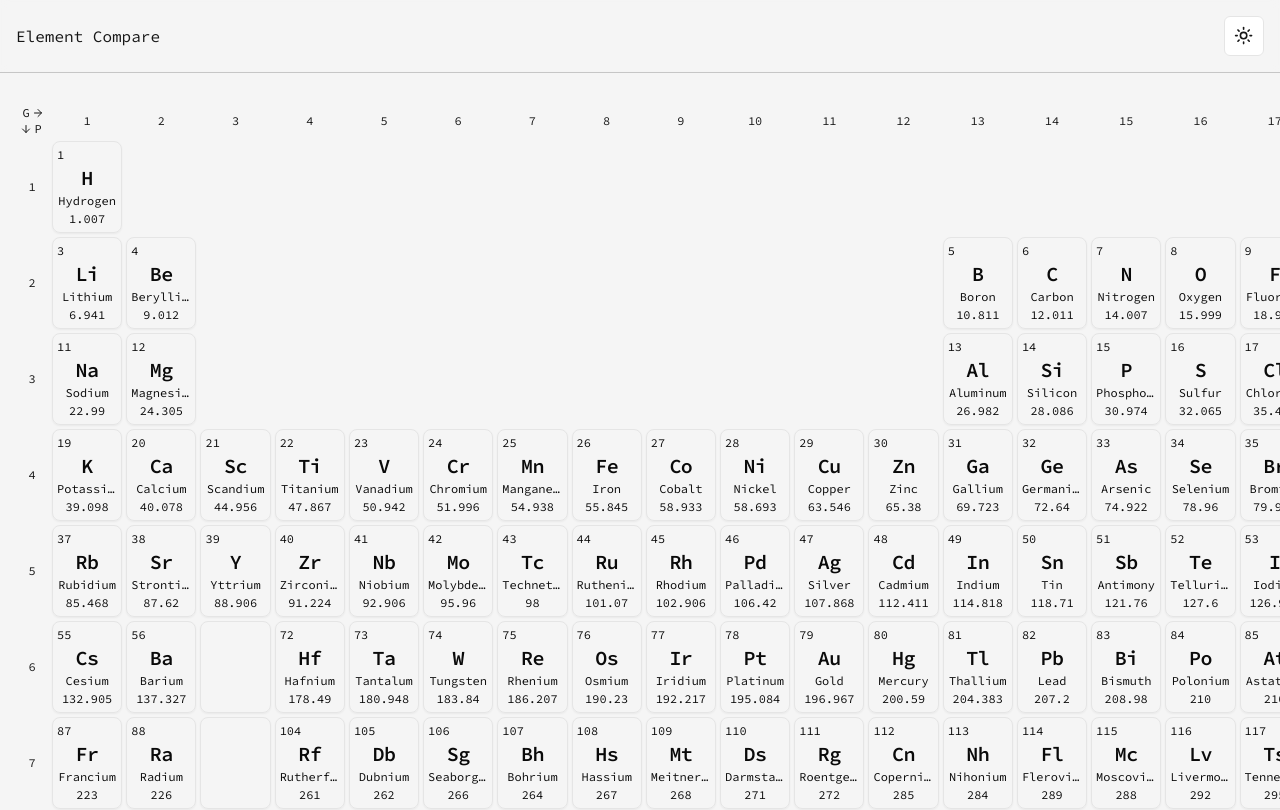
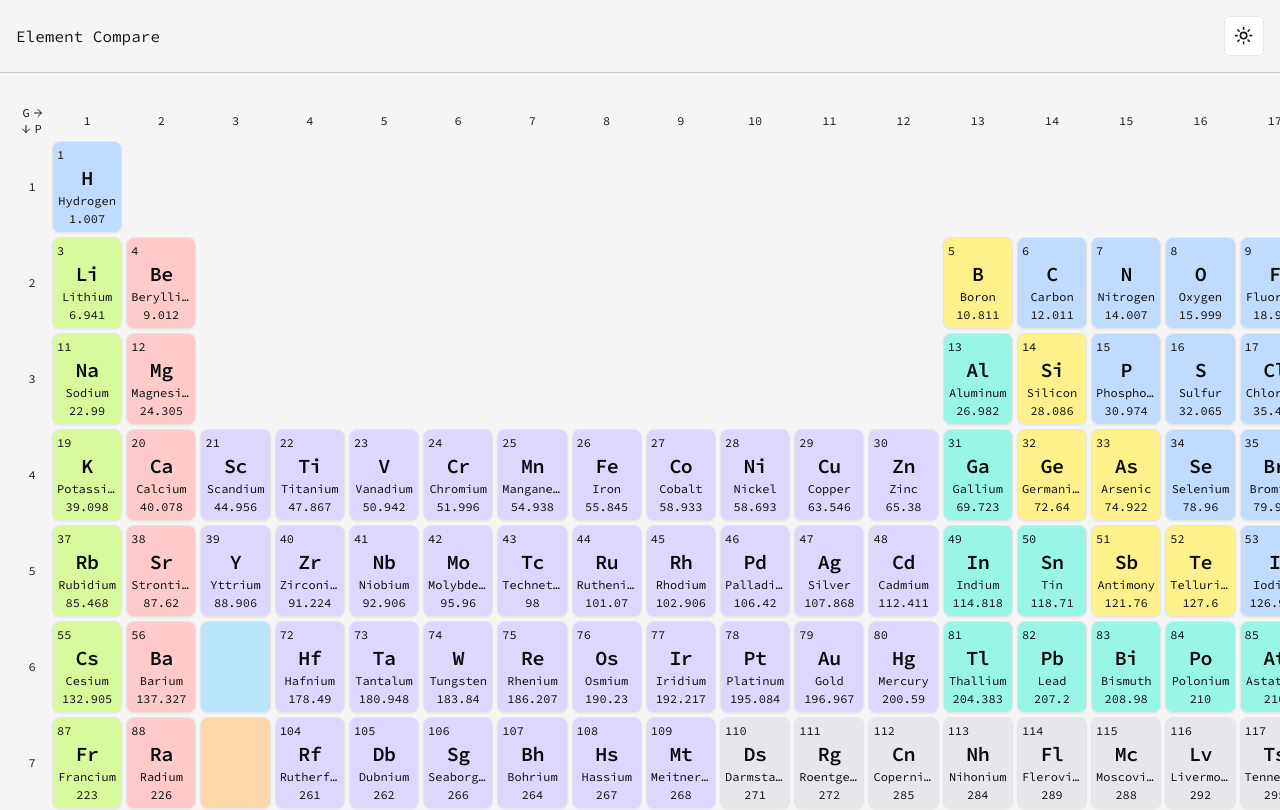
Before and after one commit to 0mppula/element-compare, a Next.js app: page / in a window 1280 px wide. Shown: the top 810 px of the page. Built offline with nearby package versions, Linux system fonts and the light colour scheme.

Commit message:
Refactor element colors in Element.tsx and TableGaps.tsx

```diff
--- a/components/PeriodicTable/Element.tsx
+++ b/components/PeriodicTable/Element.tsx
@@ -1,6 +1,5 @@
 import { Card } from '@/components/ui/card';
-import { ElementColorsDark, ElementColorsLight } from '@/constants';
-import { IElement } from '@/types/elements';
+import { IElement, IElementType } from '@/types/elements';
 
 interface ElementProps {
 	element: IElement;
@@ -32,11 +31,24 @@ const Element = ({ element }: ElementProps) => {
 		11: 'row-start-11',
 	};
 
+	const ElementColors: { [key in IElementType]: string } = {
+		'alkali metal': 'bg-lime-200 dark:bg-lime-950 ',
+		metalloid: 'bg-yellow-200 dark:bg-yellow-950 ',
+		actinide: 'bg-orange-200 dark:bg-orange-950 ',
+		'alkali earth metal': 'bg-red-200 dark:bg-red-950 ',
+		'reactive non-metal': 'bg-blue-200 dark:bg-blue-950 ',
+		'unknown type': 'bg-gray-200 dark:bg-gray-800 ',
+		'transition metal': 'bg-violet-200 dark:bg-violet-950 ',
+		'noble gas': 'bg-fuchsia-200 dark:bg-fuchsia-950 ',
+		'post-transition metal': 'bg-teal-200 dark:bg-teal-950 ',
+		lanthanide: 'bg-sky-200 dark:bg-sky-950 ',
+	};
+
 	return (
 		<Card
-			className={`p-1 col-span-1 ${ElementColorsLight[element.Type]} ${
-				ElementColorsDark[element.Type]
-			} ${ElementRowStarts[elementRowStart]} overflow-hidden text-[12px]`}
+			className={`p-1 col-span-1 ${ElementColors[element.Type]} ${
+				ElementRowStarts[elementRowStart]
+			} overflow-hidden text-[12px]`}
 		>
 			<div>
 				<p className="flex justify-between items-center">{element.AtomicNumber}</p>
--- a/components/PeriodicTable/TableGaps.tsx
+++ b/components/PeriodicTable/TableGaps.tsx
@@ -1,4 +1,4 @@
-import { ElementColorsDark, ElementColorsLight } from '@/constants';
+import { IElementType } from '@/types/elements';
 import { Card } from '../ui/card';
 
 interface TableGapsProps {}
@@ -9,16 +9,25 @@ const TableGaps = ({}: TableGapsProps) => {
 	const BerylliumBoronGap = <div className="col-span-10 col-start-4 row-start-3" />;
 	const MagnesiumAluminiumGap = <div className="col-span-10 col-start-4 row-start-4" />;
 
+	const ElementColors: { [key in IElementType]: string } = {
+		'alkali metal': 'bg-lime-200 dark:bg-lime-950 ',
+		metalloid: 'bg-yellow-200 dark:bg-yellow-950 ',
+		actinide: 'bg-orange-200 dark:bg-orange-950 ',
+		'alkali earth metal': 'bg-red-200 dark:bg-red-950 ',
+		'reactive non-metal': 'bg-blue-200 dark:bg-blue-950 ',
+		'unknown type': 'bg-gray-200 dark:bg-gray-800 ',
+		'transition metal': 'bg-violet-200 dark:bg-violet-950 ',
+		'noble gas': 'bg-fuchsia-200 dark:bg-fuchsia-950 ',
+		'post-transition metal': 'bg-teal-200 dark:bg-teal-950 ',
+		lanthanide: 'bg-sky-200 dark:bg-sky-950 ',
+	};
+
 	// Spans the empty space that is allocated for the lanthanide and actinide elements seperator.
 	const LathanideSeperatorCard = (
-		<Card
-			className={`${ElementColorsLight['lanthanide']} ${ElementColorsDark['lanthanide']} col-start-4 row-start-7`}
-		/>
+		<Card className={`${ElementColors['lanthanide']} col-start-4 row-start-7`} />
 	);
 	const ActinideSeperatorCard = (
-		<Card
-			className={`${ElementColorsLight['actinide']} ${ElementColorsDark['actinide']} col-start-4 row-start-8`}
-		/>
+		<Card className={`${ElementColors['actinide']} col-start-4 row-start-8`} />
 	);
 
 	// Creates a small gap between the bottom 2 rows of the elements.
--- a/constants/index.ts
+++ b/constants/index.ts
@@ -1,27 +1,14 @@
 import { IElementType } from '@/types/elements';
 
-export const ElementColorsDark: { [key in IElementType]: string } = {
-	'alkali metal': 'dark:bg-cyan-950',
-	metalloid: 'dark:bg-yellow-950',
-	actinide: 'dark:bg-orange-950', //
-	'alkali earth metal': 'dark:bg-red-950',
-	'reactive non-metal': 'dark:bg-blue-950',
-	'unknown type': 'dark:bg-gray-950',
-	'transition metal': 'dark:bg-violet-950',
-	'noble gas': 'dark:bg-fuchsia-950',
-	'post-transition metal': 'dark:bg-green-950',
-	lanthanide: 'dark:bg-sky-950',
+const ElementColors: { [key in IElementType]: string } = {
+	'alkali metal': 'bg-lime-200 dark:bg-lime-950 ',
+	metalloid: 'bg-yellow-200 dark:bg-yellow-950 ',
+	actinide: 'bg-orange-200 dark:bg-orange-950 ',
+	'alkali earth metal': 'bg-red-200 dark:bg-red-950 ',
+	'reactive non-metal': 'bg-blue-200 dark:bg-blue-950 ',
+	'unknown type': 'bg-gray-200 dark:bg-gray-800 ',
+	'transition metal': 'bg-violet-200 dark:bg-violet-950 ',
+	'noble gas': 'bg-fuchsia-200 dark:bg-fuchsia-950 ',
+	'post-transition metal': 'bg-teal-200 dark:bg-teal-950 ',
+	lanthanide: 'bg-sky-200 dark:bg-sky-950 ',
 };
-
-export const ElementColorsLight: { [key in IElementType]: string } = {
-	'alkali metal': 'bg-cyan-100',
-	metalloid: 'bg-yellow-100',
-	actinide: 'bg-orange-100', //
-	'alkali earth metal': 'bg-red-100',
-	'reactive non-metal': 'bg-blue-100',
-	'unknown type': 'bg-gray-100',
-	'transition metal': 'bg-violet-100',
-	'noble gas': 'bg-fuchsia-100',
-	'post-transition metal': 'bg-green-100',
-	lanthanide: 'bg-sky-100',
-};
```
